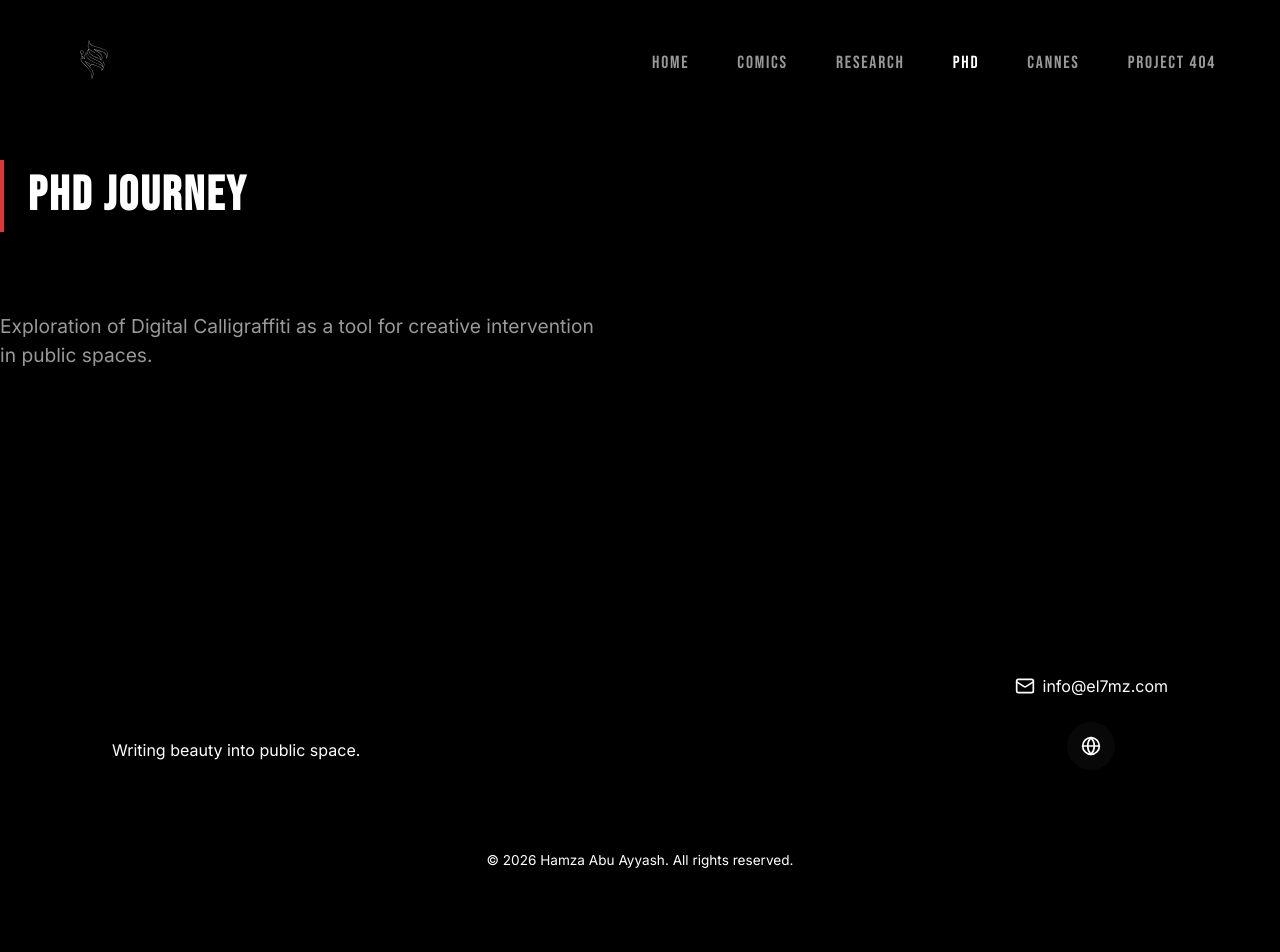
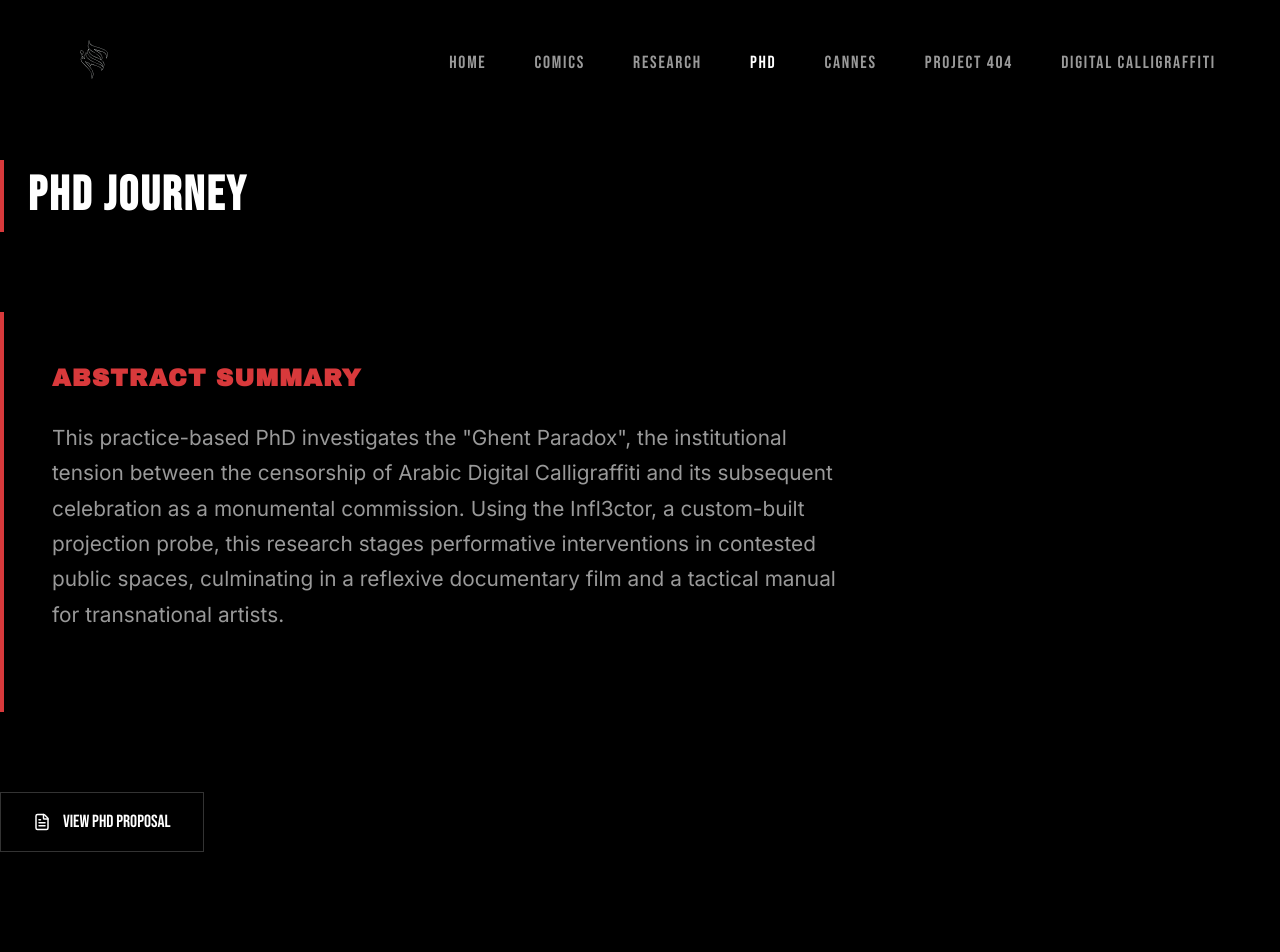
Before and after one commit to 7mz410/el7mz-website, a React (Vite) app: page /phd in a window 1280 px wide. Shown: the top 952 px of the page. Before the commit the page ends 902 px from the top, so only its background shows below. Built offline with nearby package versions, Linux system fonts and the light colour scheme; a web font is replaced by a local one.

Commit message:
Fixed subpage content and added Digital Calligraffiti link

```diff
--- a/src/components/Navbar.css
+++ b/src/components/Navbar.css
@@ -31,7 +31,7 @@
   gap: 3rem;
 }
 
-.desktop-nav-smv a {
+.desktop-nav-smv a, .external-nav-link {
   font-family: var(--font-bold);
   font-size: 1.1rem;
   text-transform: uppercase;
@@ -40,7 +40,7 @@
   opacity: 0.6;
 }
 
-.desktop-nav-smv a:hover, .desktop-nav-smv a.active {
+.desktop-nav-smv a:hover, .desktop-nav-smv a.active, .external-nav-link:hover {
   opacity: 1;
 }
 
@@ -73,7 +73,7 @@
   text-align: center;
 }
 
-.mobile-links-smv a {
+.mobile-links-smv a, .external-nav-link-mobile {
   font-family: var(--font-bold);
   font-size: 3rem;
   text-transform: uppercase;
--- a/src/components/Navbar.tsx
+++ b/src/components/Navbar.tsx
@@ -29,6 +29,7 @@ export default function Navbar() {
           <Link to="/phd" className={location.pathname.includes('/phd') ? 'active' : ''}>PhD</Link>
           <Link to="/palestine-pavillion-at-cannes-25" className={location.pathname.includes('/palestine-pavillion') ? 'active' : ''}>Cannes</Link>
           <Link to="/Project404" className={location.pathname.includes('/Project404') ? 'active' : ''}>Project 404</Link>
+          <a href="https://digitalcalligraffiti.org/" target="_blank" rel="noreferrer" className="external-nav-link">Digital Calligraffiti</a>
         </nav>
 
         <button className="mobile-toggle-smv" onClick={() => setIsOpen(!isOpen)}>
@@ -52,6 +53,7 @@ export default function Navbar() {
               <Link to="/phd" onClick={() => setIsOpen(false)}>PhD</Link>
               <Link to="/palestine-pavillion-at-cannes-25" onClick={() => setIsOpen(false)}>Cannes</Link>
               <Link to="/Project404" onClick={() => setIsOpen(false)}>Project 404</Link>
+              <a href="https://digitalcalligraffiti.org/" target="_blank" rel="noreferrer" className="external-nav-link-mobile" onClick={() => setIsOpen(false)}>Digital Calligraffiti</a>
             </nav>
           </motion.div>
         )}
--- a/src/pages/Phd.tsx
+++ b/src/pages/Phd.tsx
@@ -1,4 +1,5 @@
 import { motion } from 'framer-motion';
+import { FileText } from 'lucide-react';
 
 export default function Phd() {
   return (
@@ -9,10 +10,20 @@ export default function Phd() {
       transition={{ duration: 0.8 }}
     >
       <h1 className="section-header">PhD Journey</h1>
+
       <div className="mt-5">
-        <p className="bio-p">
-          Exploration of Digital Calligraffiti as a tool for creative intervention in public spaces.
-        </p>
+        <div className="glass-panel" style={{ padding: '3rem', borderLeft: '4px solid var(--accent-gold)' }}>
+          <h2 className="heavy-title" style={{ fontSize: '1.5rem', marginBottom: '1.5rem', color: 'var(--accent-gold)' }}>Abstract Summary</h2>
+          <p className="bio-p" style={{ fontSize: '1.3rem', lineHeight: '1.7', maxWidth: '800px' }}>
+            This practice-based PhD investigates the "Ghent Paradox", the institutional tension between the censorship of Arabic Digital Calligraffiti and its subsequent celebration as a monumental commission. Using the Infl3ctor, a custom-built projection probe, this research stages performative interventions in contested public spaces, culminating in a reflexive documentary film and a tactical manual for transnational artists.
+          </p>
+        </div>
+
+        <div className="action-btns mt-5">
+          <a href="/docs/PhD_Proposal_Hamza.pdf" target="_blank" className="smv-btn outline">
+            <FileText size={18} /> View PhD Proposal
+          </a>
+        </div>
       </div>
     </motion.div>
   );
--- a/src/pages/Research.tsx
+++ b/src/pages/Research.tsx
@@ -1,4 +1,5 @@
 import { motion } from 'framer-motion';
+import { Download } from 'lucide-react';
 
 export default function Research() {
   return (
@@ -9,10 +10,17 @@ export default function Research() {
       transition={{ duration: 0.8 }}
     >
       <h1 className="section-header">Research</h1>
+
       <div className="mt-5">
-        <p className="bio-p">
-          Autonomous Design and Social Interventions. A deep dive into regional identities and mythical heritage.
+        <p className="bio-p" style={{ fontSize: '1.4rem', lineHeight: '1.6', maxWidth: '900px' }}>
+          I work at the friction point between Arabic calligraphy and artificial intelligence, where writing shifts from ornament to political act. My practice uses generative systems, projection, and situated data to rewrite public space with unauthorized texts. Here, AI is not a neutral tool but a stubborn collaborator, producing resistance written in light, appearing exactly where it is not meant to exist.
         </p>
+
+        <div className="action-btns mt-5">
+          <a href="/docs/Algorithmic_Agonism_Research.pdf" target="_blank" className="smv-btn primary">
+            <Download size={18} /> Read Research Paper
+          </a>
+        </div>
       </div>
     </motion.div>
   );
```
Also changed, not shown: 2 other files (tests, documents, lock files or other folders).
